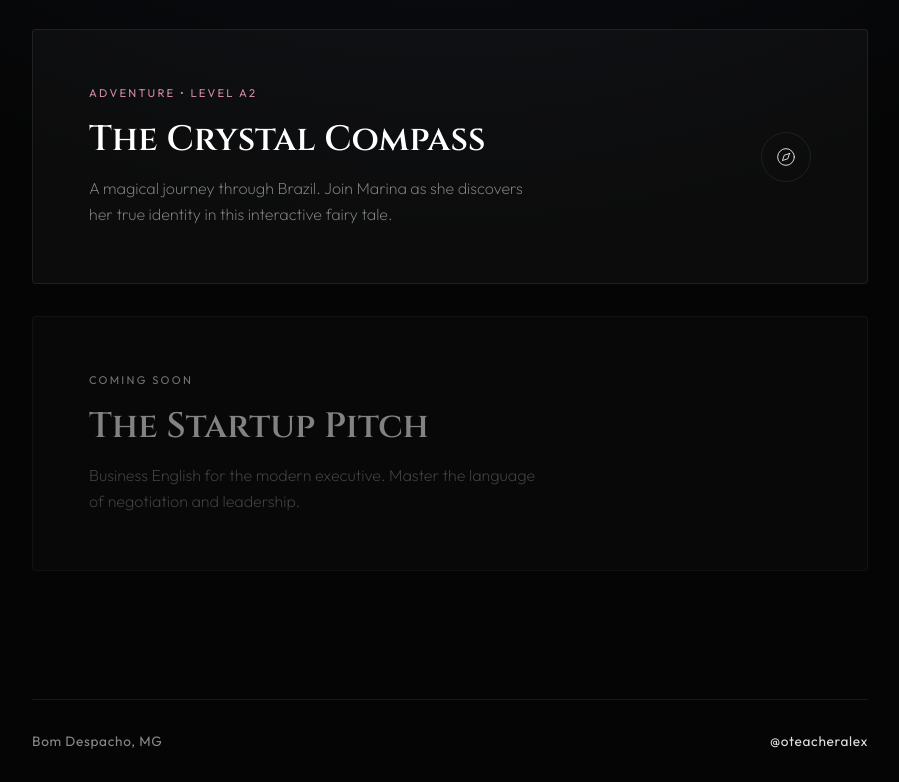
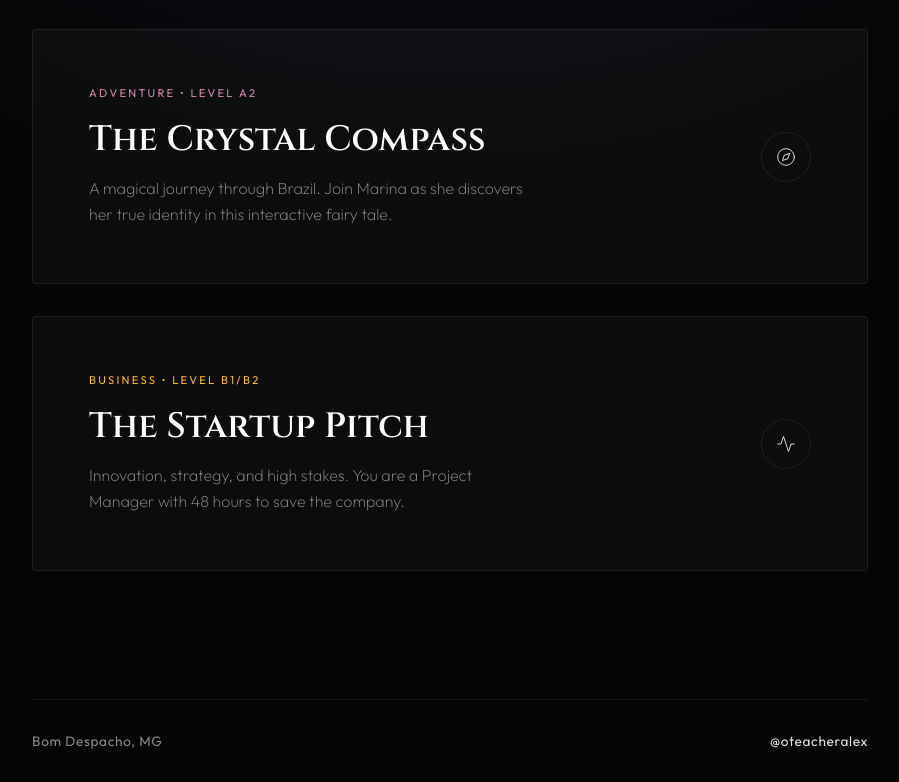
Before and after one commit to teachersalex/english-studio, a plain HTML site: page index.html in a window 1280 px wide. Shown: the part 757-1539 px from the top of the page, without its empty margins (190-1089 px from the left). Drawn offline with Linux system fonts and the light colour scheme.

Commit message:
Update index.html

```diff
--- a/index.html
+++ b/index.html
@@ -166,6 +166,16 @@
         .card-crystal:hover .arrow-box { border-color: #d48ba8; background: #d48ba8; }
         .card-crystal:hover .arrow-box svg { stroke: #000; }
 
+        /* Card 3: Startup Pitch (Gold/Amber Theme) */
+        .card-startup:hover {
+            border-color: #fbbf24;
+            box-shadow: 0 0 30px rgba(251, 191, 36, 0.15);
+        }
+        .card-startup .tag { color: #fbbf24; }
+        .card-startup:hover h2 { color: #fbbf24; text-shadow: 0 0 10px rgba(251, 191, 36, 0.4); }
+        .card-startup:hover .arrow-box { border-color: #fbbf24; background: #fbbf24; }
+        .card-startup:hover .arrow-box svg { stroke: #000; }
+
         /* --- Minimalist Arrow Icon --- */
         .arrow-box {
             width: 50px;
@@ -255,13 +265,18 @@
                 </div>
             </a>
 
-            <div class="project-card" style="opacity: 0.5; cursor: default;">
+            <a href="startup-pitch.html" class="project-card card-startup">
                 <div class="card-content">
-                    <span class="tag">Coming Soon</span>
+                    <span class="tag">Business • Level B1/B2</span>
                     <h2>The Startup Pitch</h2>
-                    <p>Business English for the modern executive. Master the language of negotiation and leadership.</p>
+                    <p>Innovation, strategy, and high stakes. You are a Project Manager with 48 hours to save the company.</p>
                 </div>
-            </div>
+                <div class="arrow-box">
+                    <svg viewBox="0 0 24 24" stroke-linecap="round" stroke-linejoin="round">
+                        <polyline points="22 12 18 12 15 21 9 3 6 12 2 12"></polyline>
+                    </svg>
+                </div>
+            </a>
 
         </section>
 
```
